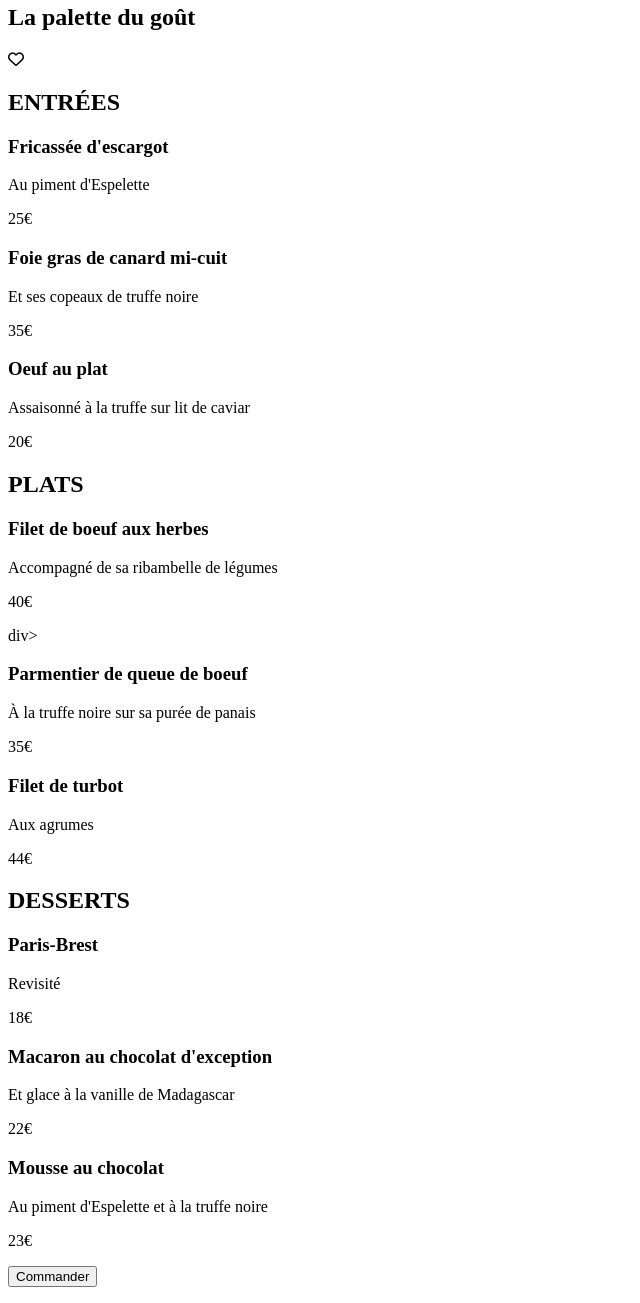
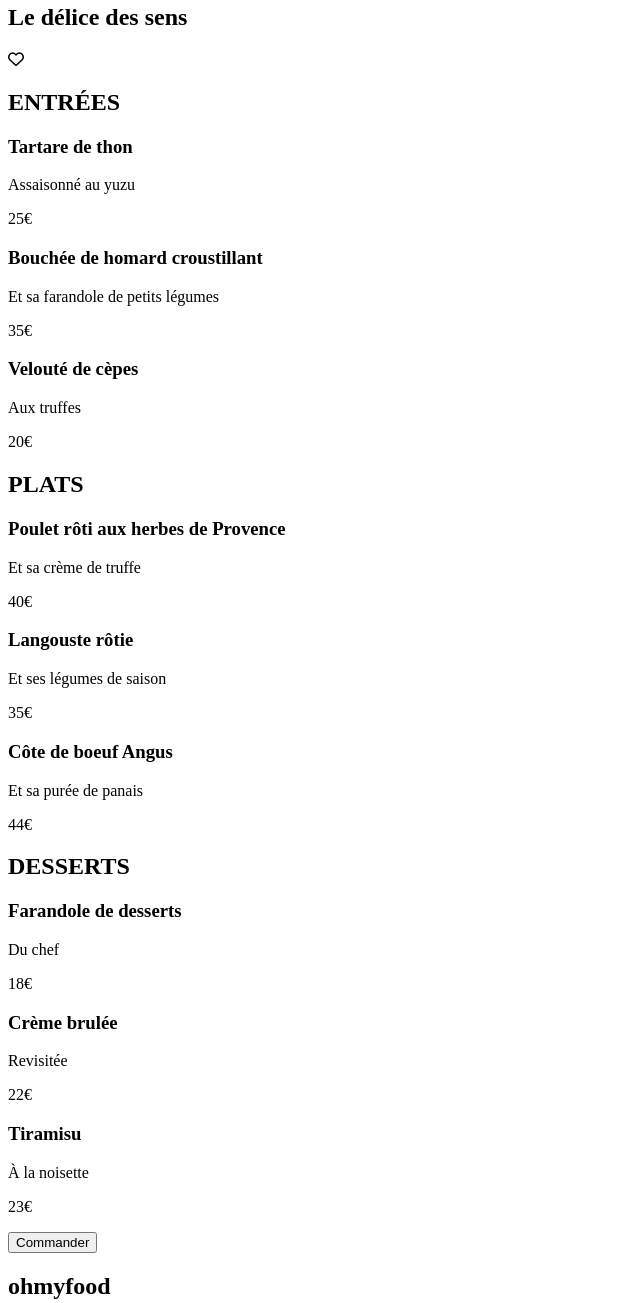
Before and after one commit to nicolas47360/projet-3, a plain HTML site: page ledelicedessens.html in a window 1280 px wide. Shown: the part 439-1742 px from the top of the page, without its empty margins (0-640 px from the left). Drawn offline with Linux system fonts and the light colour scheme.

Commit message:
modif text html

```diff
--- a/ledelicedessens.html
+++ b/ledelicedessens.html
@@ -23,31 +23,31 @@
 
         <section id="contener">
             <div id="contener-title">
-                <h1>La palette du goût</h1>
+                <h1>Le délice des sens</h1>
                 <i class="far fa-heart"></i>
             </div>
 
             <h2>ENTRÉES</h2>
             <div class="food">
                 <div>
-                    <h3>Fricassée d'escargot</h3>
-                    <p>Au piment d'Espelette</p>
+                    <h3>Tartare de thon</h3>
+                    <p>Assaisonné au yuzu</p>
                 </div>
                 <p>25€</p>
             </div>
 
             <div class="food">
                 <div>
-                    <h3>Foie gras de canard mi-cuit</h3>
-                    <p>Et ses copeaux de truffe noire</p>
+                    <h3>Bouchée de homard croustillant </h3>
+                    <p>Et sa farandole de petits légumes</p>
                 </div>
                 <p>35€</p>
             </div>
 
             <div class="food">
                 <div>
-                    <h3>Oeuf au plat</h3>
-                    <p>Assaisonné à la truffe sur lit de caviar</p>
+                    <h3>Velouté de cèpes </h3>
+                    <p>Aux truffes</p>
                 </div>
                 <p>20€</p>
             </div>
@@ -55,25 +55,24 @@
             <h2>PLATS</h2>
             <div class="food">
                 <div>
-                    <h3>Filet de boeuf aux herbes</h3>
-                    <p>Accompagné de sa ribambelle de légumes</p>
+                    <h3>Poulet rôti aux herbes de Provence </h3>
+                    <p>Et sa crème de truffe</p>
                 </div>
                 <p>40€</p>
             </div>
 
             <div class="food">
                 <div>
-                    div>
-                    <h3>Parmentier de queue de boeuf</h3>
-                    <p>À la truffe noire sur sa purée de panais</p>
+                    <h3>Langouste rôtie </h3>
+                    <p>Et ses légumes de saison</p>
                 </div>
                 <p>35€</p>
             </div>
 
             <div class="food">
                 <div>
-                    <h3>Filet de turbot</h3>
-                    <p>Aux agrumes</p>
+                    <h3>Côte de boeuf Angus </h3>
+                    <p>Et sa purée de panais</p>
                 </div>
                 <p>44€</p>
             </div>
@@ -81,24 +80,24 @@
             <h2>DESSERTS</h2>
             <div class="food">
                 <div>
-                    <h3>Paris-Brest</h3>
-                    <p>Revisité</p>
+                    <h3>Farandole de desserts</h3>
+                    <p>Du chef</p>
                 </div>
                 <p>18€</p>
             </div>
 
             <div class="food">
                 <div>
-                    <h3>Macaron au chocolat d'exception </h3>
-                    <p>Et glace à la vanille de Madagascar</p>
+                    <h3>Crème brulée </h3>
+                    <p>Revisitée</p>
                 </div>
                 <p>22€</p>
             </div>
 
             <div class="food">
                 <div>
-                    <h3>Mousse au chocolat </h3>
-                    <p>Au piment d'Espelette et à la truffe noire</p>
+                    <h3>Tiramisu </h3>
+                    <p>À la noisette</p>
                 </div>
                 <p>23€</p>
             </div>
```
Also changed, not shown: alafrancaise.html (+19 -19 lines), lanoteenchantée.html (+19 -20 lines), lapalettedugout.html (+0 -1 lines).
